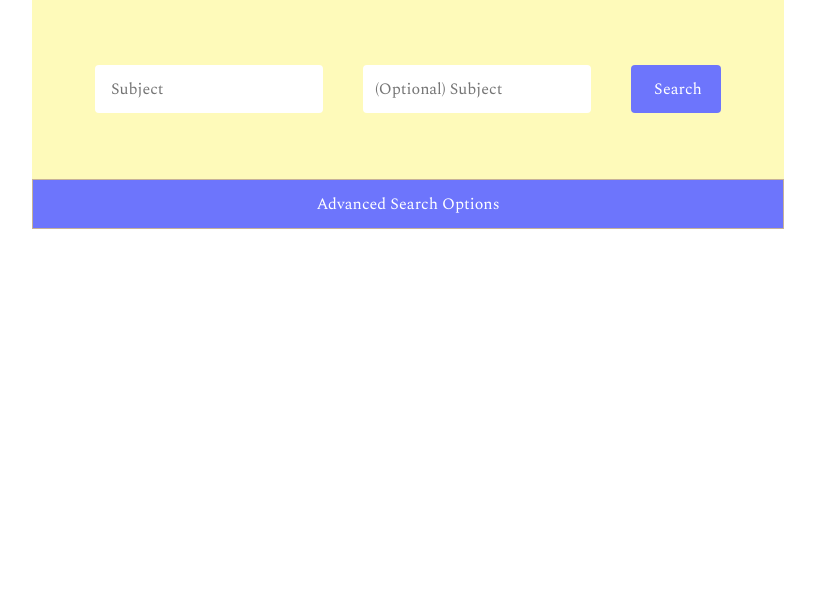
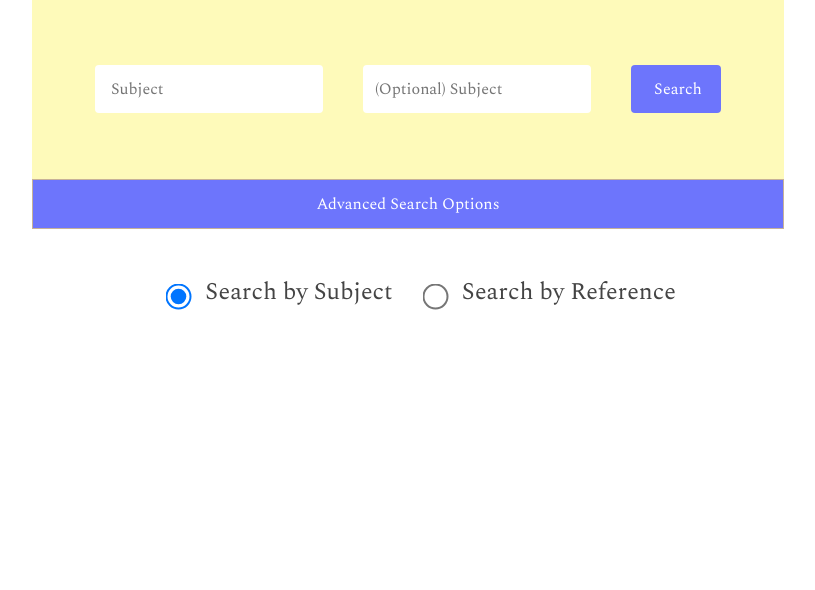
Before and after one commit to carinature/WebLib, a Flask app: page / in a window 1280 px wide. Shown: the part 563-1153 px from the top of the page, without its empty margins (232-1047 px from the left). Run offline with Flask 2, Linux system fonts and the light colour scheme; parts of the project's set-up code (start-up, migrations or seed data) failed here and were passed over; some libraries are stand-ins or nearby versions.

Commit message:
added search-by-reference radio button in search bar html. close #131

```diff
--- a/app/forms.py
+++ b/app/forms.py
@@ -38,7 +38,9 @@ class SearchSubject(FlaskForm):
         EMPTY_LABEL,
         validators=[Optional(), Regexp('^\w+$', message="Field accepts one search word")],
         render_kw={'placeholder': '(Optional) Subject'})
-    submit_subject = SubmitField(' Search', render_kw={'class': 'btn-primary', })
+    submit_subject = SubmitField(Markup(' Search'), render_kw={'class': 'btn-primary ', })
+    # submit_subject = SubmitField(Markup("""<i class='fas fa-search'></i>"""), render_kw={'class': 'btn-primary', })
+
 
     def __repr__(self):
         return f'SearchSubject:\n' \
--- a/app/routes.py
+++ b/app/routes.py
@@ -51,6 +51,7 @@ def search_results(search_word='', page=''):
     search_bar: Dict[str, FlaskForm] = utils.init_search_bar()
     subject_form: f.SearchSubject = search_bar['subject_form']
     filter_form: f.FilterForm = search_bar['filter_form'].return_as_dict()
+    # radio: f.RadioField = f.SearchSubject(request.form)
     # print(filter_form.return_as_dict())
 
     if not subject_form.validate_on_submit():  # i.e. when method==GET
--- a/app/static/js/gui.js
+++ b/app/static/js/gui.js
@@ -57,12 +57,15 @@ $(document).ready(function () {
 });
 
 /** supposed to toggle between to radio button options */
-$('input.inline-radio').on('click', function (e) {
+$('input.inline-radio').on('click', function () {
+    console.log('jdfhkjasdhflkjasdhf');
+    console.log(this);
     let chkYes = document.getElementById("chkYes");
     let search_subject = document.getElementById("search-subject");
     let search_ref = document.getElementById("search-ref");
     search_subject.style.display = chkYes.checked ? "block" : "none";
     search_ref.style.display = chkYes.checked ? "none" : "block";
+    console.log(search_ref.style.display)
 });
 
 
--- a/app/templates/aux_macros.html
+++ b/app/templates/aux_macros.html
@@ -4,7 +4,7 @@
             data-toggle='collapse'
             data-target='#{{ relm_id }}'
             id="{{ rbtn_id }}"
-            >{{ text }}</button>
+    >{{ text }}</button>
 {%- endmacro %}
 
 {#  ====    Macros for Search Results   ====    #}
@@ -64,7 +64,7 @@
                 {#  References (Numbers) (BTN)  #}
                 <div class='padding-bot-2 padding-left-2 col-1'>
                     {{ disappring_btn( text='references:', rbtn_id = rbtn_id, relm_id = None, class='btn-sm float-right refbtn') }}
-{#                    {{ disappring_btn( text='references:', rbtn_id = rbtn_id, relm_id = relm_id, class='btn-sm float-right') }}#}
+                    {#                    {{ disappring_btn( text='references:', rbtn_id = rbtn_id, relm_id = relm_id, class='btn-sm float-right') }}#}
                 </div>
             </div>
             {#  References (Numbers) #}
@@ -77,6 +77,20 @@
 {% macro category_head(category='', id='', res_num='', value='') -%}
     <div class='container-fluid padding-bot-2 popover_category' id='{{ id }}'>
         <h1 class='col-12 bgn-light-second'>{{ category }} {{ res_num }}</h1>
+    </div>
+{%- endmacro %}
+
+{#  Category Title Macro    #}
+{% macro search_field(field) -%}
+    <div class="list-inline-item">
+        {{ field }}
+        {% if field.errors %}
+            <ul class="errors">
+                {% for error in field.errors %}
+                    <li>{{ error }}</li>
+                {% endfor %}
+            </ul>
+        {% endif %}
     </div>
 {%- endmacro %}
 
--- a/app/templates/bar_search.html
+++ b/app/templates/bar_search.html
@@ -1,36 +1,14 @@
 <!--Search Bar -->
 
-<div class="container-fluid ">
-    {#Rows must be placed within a .container (fixed-width) or .container-fluid (full-width) for proper alignment and
-    padding. #}
-
-    {############################}
-    <!-- Radio search buttons -->
-    {############################}
-    {#    <div class='text-center padding-1r'>
-    <span class="inline-radio-span">
-        <input id="chkYes" class="inline-radio" type="radio" name="search-radio" checked/>
-        <label for="chkYes" class="inline-radio-label">Search by Subject</label>
-    </span>
-    <span class="inline-radio-span">
-        <input id="chkNo" class="inline-radio" type="radio" name="search-radio"/>
-        <label for="chkNo" class="inline-radio-label">Search by Reference</label>
-    </span>
-    </div>
-    #}{#    <div class='text-center'>
-        <span class="inline-radio-span">{{ radio.r_field }}</span>
-    </div>  #}
+{% from 'aux_macros.html' import search_field %}
 
 
-    {############################}
-    {#      Search Fields       #}
-    {############################}
-    <!-- search by Subject  -->
-    <div class="s01 flex-column">
+<div class="s01 flex-column container-fluid ">
     {% if hide_bar %}
         {% set collapse='collapse' %}
     {% endif %}
-        <div class="row {{ collapse }} " id="search-subject">
+
+    <div class="row {{ collapse }}">
 
         {% if home_flag %}
             {% set url=url_for('search_results') %}
@@ -42,128 +20,74 @@
                     <span class="sr-only">Loading...</span> {# For accessibility purposes #}
                 </div>
             </div>
-{#                {% set col_arr= %}#}
             {% for _ in range(4) -%}
-                    {% for col in ['text-primary', 'text-secondary', 'text-success', 'text-danger',
-                            'text-warning', 'text-info', 'text-dark', 'text-light', ] -%}
+                {% for col in ['text-primary', 'text-secondary', 'text-success', 'text-danger', 'text-warning',
+                            'text-info', 'text-dark', 'text-light', ] -%}
                     <div class="spinner-grow {{ col }}" role="status">
                         <span class="sr-only">Loading...</span>
                     </div>
                 {% endfor -%}
             {% endfor -%}
-
-            </div>
-            <div id="search_content">
-                <form action='{{ url }}' method="POST"
-                      onsubmit="$('#loading_bar').show();
-                  $('#search_content').hide();">
-
-                    {{ search_bar['subject_form'].hidden_tag() }} {#csrf_token #}
-                    <div class="search-bar-kt form-inline container-fluid ">
-                        <div class="list-inline-item">
-                            {{ search_bar['subject_form'].subject_keyword_1 }}
-                            {% if search_bar['subject_form'].subject_keyword_1.errors %}
-                                <ul class="errors">
-                                    {% for error in search_bar['subject_form'].subject_keyword_1.errors %}
-                                        <li>{{ error }}</li>
-                                    {% endfor %}
-                                </ul>
-                            {% endif %}
         </div>
 
+        <div id="search_content">
+            {#############################}
+            {#     search by Subject     #}
+            {#############################}
+            <form action='{{ url }}' method="POST" id="search-subject"
+                  onsubmit="$('#loading_bar').show();$('#search_content').hide();">
+                {{ search_bar['subject_form'].hidden_tag() }} {# csrf_token #}
+                <div class="search-bar-kt form-inline container-fluid ">
+                    {{ search_field(search_bar['subject_form'].subject_keyword_1) }}
+                    {{ search_field(search_bar['subject_form'].subject_keyword_2) }}
                     <div class="list-inline-item">
-                            {{ search_bar['subject_form'].subject_keyword_2 }}
-                            {% if search_bar['subject_form'].subject_keyword_2.errors %}
-                                <ul class="errors">
-                                    {% for error in search_bar['subject_form'].subject_keyword_2.errors %}
-                                        <li>{{ error }}</li>
-                                    {% endfor %}
-                                </ul>
-                            {% endif %}
-                        </div>
-
-                        <div class="list-inline-item">
-                            {{ search_bar['subject_form'].submit_subject }}
-                            {# <i class="fas fa-search"></i>#}
-                            {# <input type=submit class="btn btn-primary" data-icon="search" content=" ">#}
+                        {{ search_bar['subject_form'].submit_subject }} {# <i class="fas fa-search"></i> #}
                     </div>
                 </div>
-
                 {% if not hide_filter %}
                     {% include 'bar_filter.html' %}
                 {% endif %}
+            </form>
 
+            {########################################}
+            {# search by Reference - hidden Section #}
+            {########################################}
+        {% set display_ref_bar = "display-none" %}
+            <form action='{{ url }}' method="POST" id="search-ref" class="display-none"
+                  onsubmit="$('#loading_bar').show();$('#search_content').hide();">
+                {{ search_bar['subject_form'].hidden_tag() }} {# csrf_token #}
+                <div class="search-bar-kt form-inline container-fluid">
+                    {{ search_field(search_bar['reference_form'].search_author) }}
+                    {{ search_field(search_bar['reference_form'].search_work) }}
+                    {{ search_field(search_bar['reference_form'].search_reference) }}
+                    <div class="list-inline-item">
+                        {{ search_bar['subject_form'].submit_subject }} {# <i class="fas fa-search"></i> #}
+                    </div>
+                </div>
+                <div class="s01 ">
+                    <p class="lead color-accent">If you have a specific reference to ancient
+                        text, enter it here to receive a list of subjects relevant to it.<br>
+                        Most author/title styles are accepted. for reference style, please use arabic numerals
+                        separated by a period:<br> e.g., 1.5 for book 1, line 5 (or chapter 1, verse 5).<br>
+                        Leave reference box empty to search for a whole book.
+                    </p>
+                </div>
             </form>
         </div>
     </div>
 </div>
 
 
-    {##############     search by Reference - hidden Section    ###############}
-    {#
-        <!-- search by Reference - hidden Section -->
-        <div class="row display-none" id="search-ref" >
-            <div class="s01">
-                <form action="{{ url_for('search_results') }}" method="POST">
-                    #}{#                <form action="{{ url_for('home') }}" method="POST">#}{#
-                    #}{#                    {{ search_bar['reference_form'].csrf_token }} #}{#
-                    {{ search_bar['reference_form'].hidden_tag() }}
-                    <div class="inner-form ">
-                        #}{# <div class="inner-form ">#}{#
-                        <div class="list-inline-item search-bar-item input-field">
-                            #}{#
-                                    <div class="list-inline-item search-bar-item">#}{#
-                            #}{# {{ search_bar['reference_form'].search_author.label }}#}{#
-                            {{ search_bar['reference_form'].search_author }}
-                            {% if search_bar['reference_form'].search_author.errors %}
-                                <ul class="errors">
-                                    {% for error in search_bar['reference_form'].search_author.errors %}
-                                        <li>{{ error }}</li>
-                                    {% endfor %}
-                                </ul>
-                            {% endif %}
+<!-- Radio search buttons -->
+<div class="container-fluid ">
+    <div class='text-center padding-1r'>
+        <div class="inline-radio-span">
+            <input id="chkYes" class="inline-radio" type="radio" name="search-radio" checked/>
+            <label for="chkYes" class="inline-radio-label">Search by Subject</label>
         </div>
-
-                        <div class="list-inline-item search-bar-item input-field">
-                            #}{# {{ search_bar['reference_form'].search_work.label }}#}{#
-                            {{ search_bar['reference_form'].search_work }}
-                            {% if search_bar['reference_form'].search_work.errors %}
-                                <ul class="errors">
-                                    {% for error in search_bar['reference_form'].search_work.errors %}
-                                        <li>{{ error }}</li>
-                                    {% endfor %}
-                                </ul>
-                            {% endif %}
-                        </div>
-
-                        <div class="list-inline-item search-bar-item input-field">
-                            #}{# {{ search_bar['reference_form'].search_reference.label }}#}{#
-                            {{ search_bar['reference_form'].search_reference }}
-                            {% if search_bar['reference_form'].search_reference.errors %}
-                                <ul class="errors">
-                                    {% for error in search_bar['reference_form'].search_reference.errors %}
-                                        <li>{{ error }}</li>
-                                    {% endfor %}
-                                </ul>
-                            {% endif %}
-                        </div>
-
-                        <div class="list-inline-item search-bar-item input-field">
-                            {{ search_bar['reference_form'].submit_reference }}
+        <div class="inline-radio-span">
+            <input id="chkNo" class="inline-radio" type="radio" name="search-radio"/>
+            <label for="chkNo" class="inline-radio-label">Search by Reference</label>
         </div>
     </div>
-                </form>
 </div>
-            <div class="s01 ">
-                <p class="lead color-accent">If you have a specific reference to ancient
-                    text, enter it here to receive a list of subjects relevant to it.<br>
-                    Most author/title styles are accepted. for reference style, please use arabic numerals separated by
-                    a period:<br> e.g., 1.5 for book 1, line 5 (or chapter 1, verse 5).<br>
-                    Leave reference box empty to search for a whole book.</p>
-            </div>
-        </div>
-   #}
-
-
-    {#    </div>#}
-</div>
--- a/app/templates/layout.html
+++ b/app/templates/layout.html
@@ -39,7 +39,7 @@
     <script src="https://use.fontawesome.com/releases/v5.0.8/js/all.js"></script>
 
     <!--    your own scripts  -->
-    <script src="../static/js/gui.js"></script>
+{#    <script src="../static/js/gui.js"></script>#}
 
     <!--    bootstrap related stylesheets -->
     <link rel="stylesheet" href="../static/css/bootstrap.min.css">
@@ -85,6 +85,7 @@
 {% block app_content %}{% endblock %}
 {% include 'bar_footer.html' %}
 <script src='../static/js/script.js'></script>
+<script src='../static/js/gui.js'></script>
 
 </body>
 
--- a/app/utilities.py
+++ b/app/utilities.py
@@ -16,7 +16,6 @@ def init_search_bar() -> Dict[str, FlaskForm]:
         'radio_buttons' : forms.SearchTypeChoice(request.form)
         }
 
-
 def c_sum(clist: List[str]) -> int:
     csum: int = 0
     clist_exp: List[str] = str(clist).split(',')
```
Lines whose indentation alone changed are shown as unchanged.
